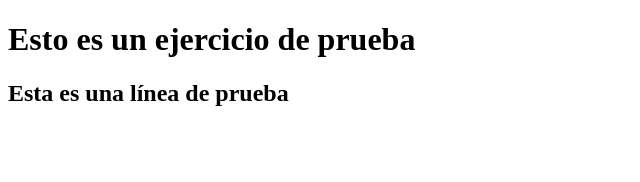
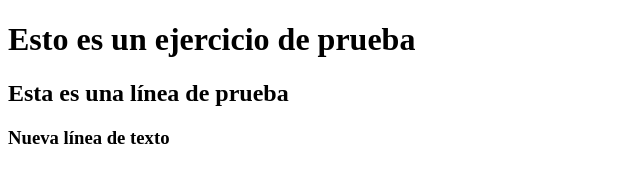
Before and after one commit to santilobos/prueba, a plain HTML site: page index.html in a window 1280 px wide. Shown: the whole page, without its empty margins (0-640 px from the left). Drawn offline with Linux system fonts and the light colour scheme.

Commit message:
añadi una nueva linea de texto

```diff
--- a/index.html
+++ b/index.html
@@ -8,5 +8,6 @@
 <body>
     <h1>Esto es un ejercicio de prueba</h1>
     <h2>Esta es una línea de prueba</h2>
+    <h3>Nueva línea de texto</h3>
 </body>
 </html>
```
